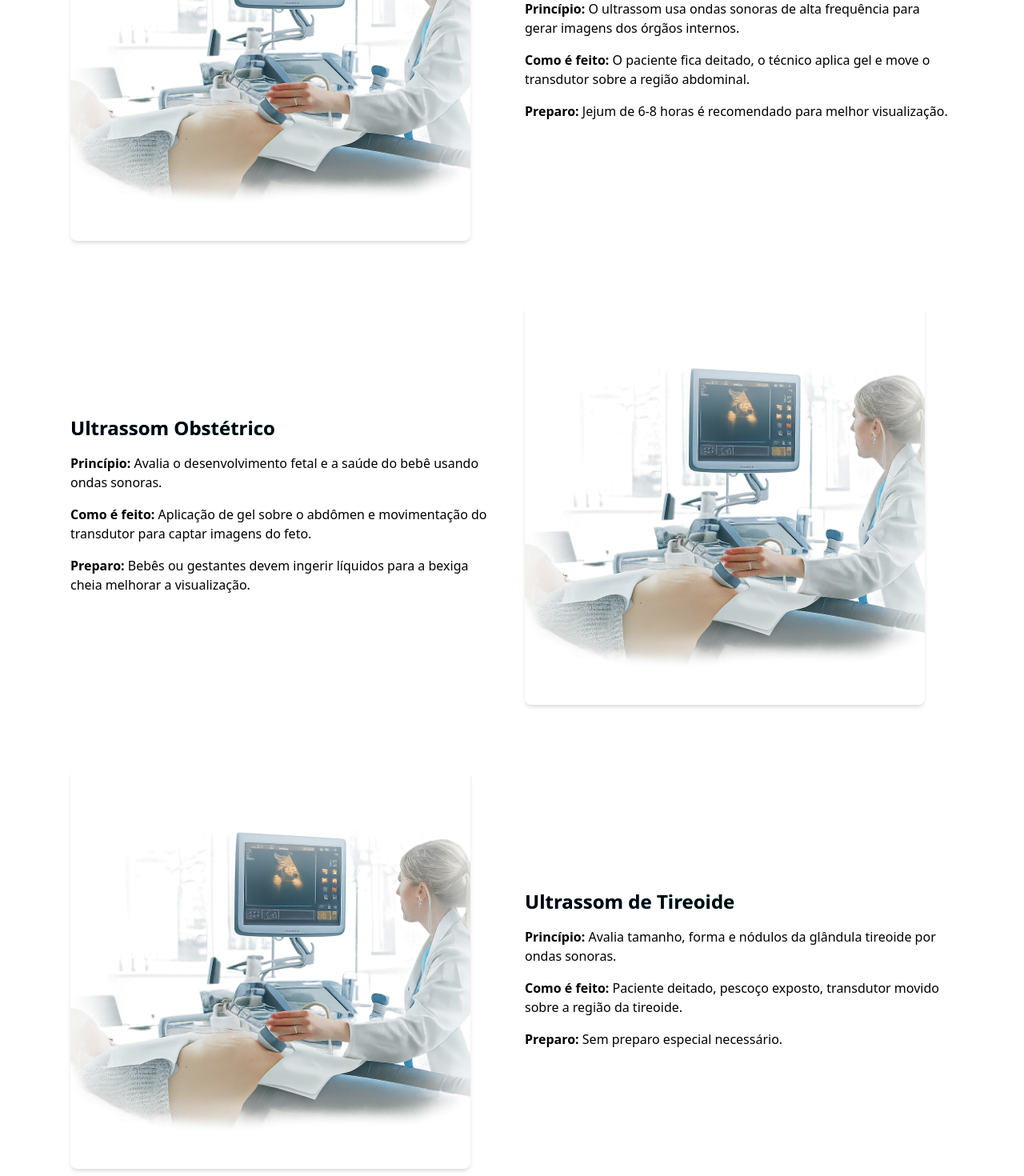
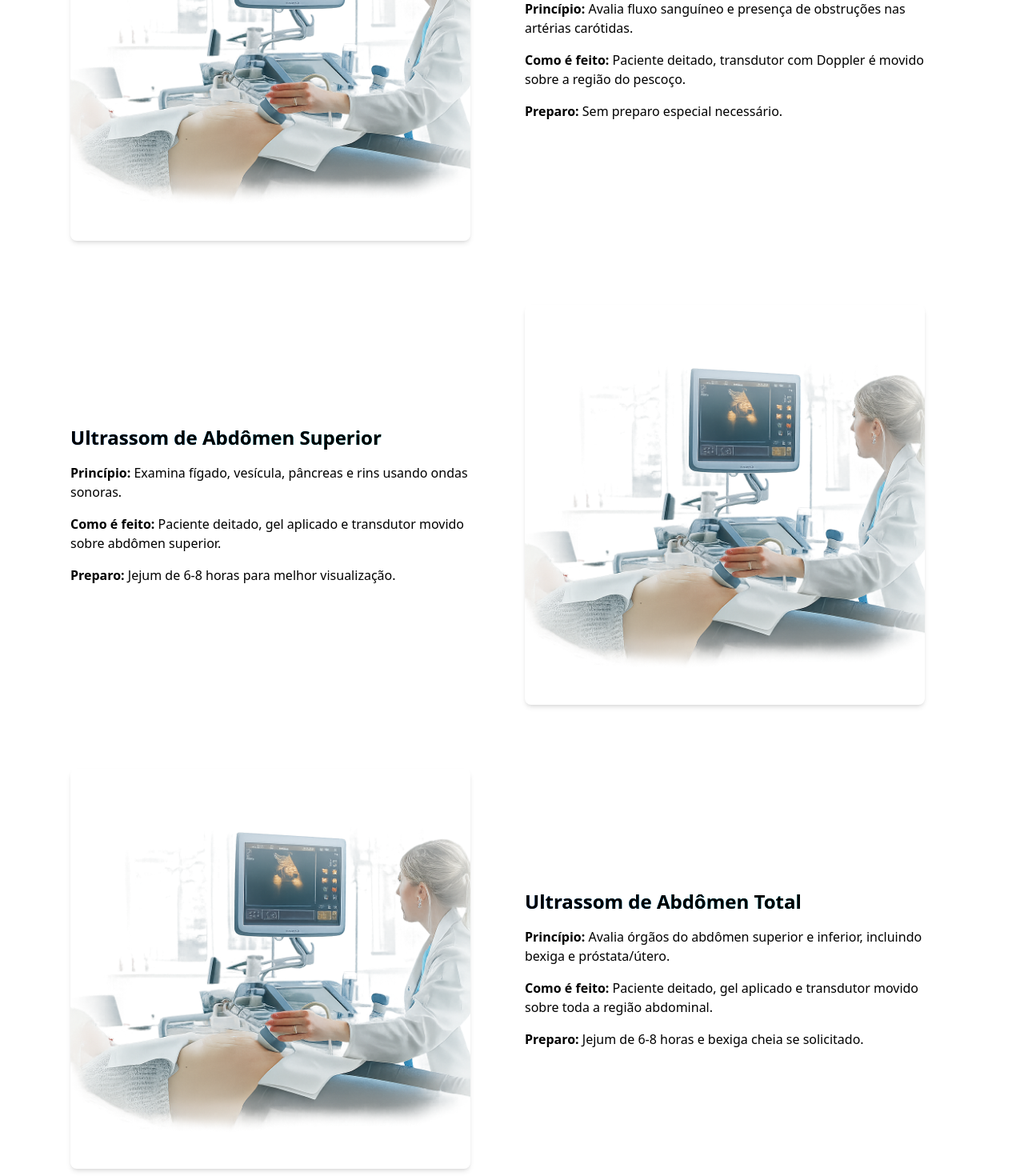
Before and after one commit to jales-neto/jales-neto.github.io, a Next.js app in the folder src/: page / in a window 1280 px wide. Shown: the part 940-2410 px from the top of the page at 80% size. Built offline with nearby package versions, Linux system fonts and the light colour scheme.

Commit message:
update: exams

```diff
--- a/src/src/app/constants/constants.ts
+++ b/src/src/app/constants/constants.ts
@@ -43,6 +43,11 @@ export const IMG_ABOUT_IMAGE_MISSION_SRC = "/bg_01.png";
 export const IMG_ABOUT_IMAGE_STRUCTURE_SRC = "/bg_01.png";
 export const IMG_ABOUT_IMAGE_TEAM_SRC = "/bg_01.png";
 export const IMG_ABOUT_IMAGE_COMMUNITY_SRC = "/bg_01.png";
+export const IMG_EXAM_ULTRASSOM_MEMBROS_SRC = "/bg_01.png";
+export const IMG_EXAM_ULTRASSOM_ARTICULACOES_SRC = "/bg_01.png";
+export const IMG_EXAM_ULTRASSOM_ABDOMEN_TOTAL_SRC = "/bg_01.png";
+export const IMG_EXAM_ULTRASSOM_ABDOMEN_SUPERIOR_SRC = "/bg_01.png";
+export const IMG_EXAM_ULTRASSOM_CAROTIDA_DOPPLER_SRC = "/bg_01.png";
 
 // Labels de navegação
 export const NAV_ITEM_SOBRE = "Sobre nós";
@@ -140,32 +145,56 @@ export const EXAMS_SECTION_DESC2 =
 
 export const EXAMS_LIST = [
   {
-    title: "Ultrassom Abdominal",
+    title: "Ultrassom de Carótida com Doppler",
     principle:
-      "O ultrassom usa ondas sonoras de alta frequência para gerar imagens dos órgãos internos.",
+      "Avalia fluxo sanguíneo e presença de obstruções nas artérias carótidas.",
     procedure:
-      "O paciente fica deitado, o técnico aplica gel e move o transdutor sobre a região abdominal.",
-    preparation: "Jejum de 6-8 horas é recomendado para melhor visualização.",
-    imgSrc: IMG_EXAM_ULTRASSOM_ABDOMINAL_SRC,
+      "Paciente deitado, transdutor com Doppler é movido sobre a região do pescoço.",
+    preparation: "Sem preparo especial necessário.",
+    imgSrc: IMG_EXAM_ULTRASSOM_CAROTIDA_DOPPLER_SRC,
   },
   {
-    title: "Ultrassom Obstétrico",
+    title: "Ultrassom de Abdômen Superior",
     principle:
-      "Avalia o desenvolvimento fetal e a saúde do bebê usando ondas sonoras.",
+      "Examina fígado, vesícula, pâncreas e rins usando ondas sonoras.",
     procedure:
-      "Aplicação de gel sobre o abdômen e movimentação do transdutor para captar imagens do feto.",
-    preparation:
-      "Bebês ou gestantes devem ingerir líquidos para a bexiga cheia melhorar a visualização.",
-    imgSrc: IMG_EXAM_ULTRASSOM_OBSTETRICO_SRC,
+      "Paciente deitado, gel aplicado e transdutor movido sobre abdômen superior.",
+    preparation: "Jejum de 6-8 horas para melhor visualização.",
+    imgSrc: IMG_EXAM_ULTRASSOM_ABDOMEN_SUPERIOR_SRC,
+  },
+  {
+    title: "Ultrassom de Abdômen Total",
+    principle:
+      "Avalia órgãos do abdômen superior e inferior, incluindo bexiga e próstata/útero.",
+    procedure:
+      "Paciente deitado, gel aplicado e transdutor movido sobre toda a região abdominal.",
+    preparation: "Jejum de 6-8 horas e bexiga cheia se solicitado.",
+    imgSrc: IMG_EXAM_ULTRASSOM_ABDOMEN_TOTAL_SRC,
+  },
+  {
+    title: "Ultrassom de Articulações",
+    principle:
+      "Examina estruturas articulares como tendões, ligamentos e derrames.",
+    procedure:
+      "Transdutor movido sobre a articulação de interesse com auxílio de gel.",
+    preparation: "Sem preparo especial necessário.",
+    imgSrc: IMG_EXAM_ULTRASSOM_ARTICULACOES_SRC,
   },
   {
     title: "Ultrassom de Tireoide",
-    principle:
-      "Avalia tamanho, forma e nódulos da glândula tireoide por ondas sonoras.",
+    principle: "Avalia tamanho, forma e nódulos da glândula tireoide.",
     procedure:
-      "Paciente deitado, pescoço exposto, transdutor movido sobre a região da tireoide.",
+      "Paciente deitado, pescoço exposto, transdutor movido sobre a região cervical.",
     preparation: "Sem preparo especial necessário.",
     imgSrc: IMG_EXAM_ULTRASSOM_TIREOIDE_SRC,
+  },
+  {
+    title: "Ultrassom de Membros",
+    principle: "Avalia músculos, vasos e tecidos dos braços ou pernas.",
+    procedure:
+      "Transdutor com gel é movido sobre a região do membro a ser estudado.",
+    preparation: "Sem preparo especial necessário.",
+    imgSrc: IMG_EXAM_ULTRASSOM_MEMBROS_SRC,
   },
 ];
 
```
